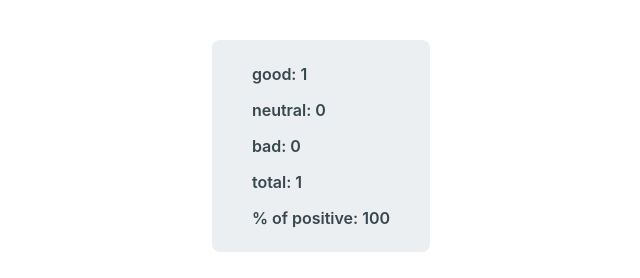
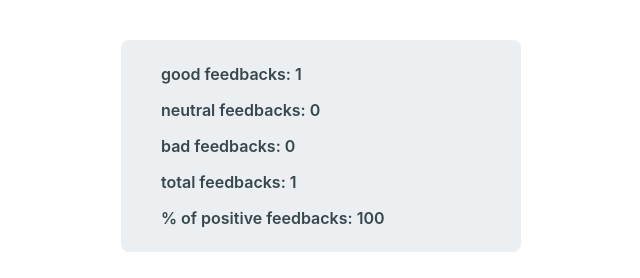
Before and after one commit to 45514118/react-hw-02-feedback, a React (Create React App) app: page / in a window 1280 px wide. Both pictures are taken after a click on the button 528 px from the left and 156 px from the top of the page. Shown: the part 290-568 px from the top of the page, without its empty margins (319-959 px from the left). Built offline with nearby package versions, Linux system fonts and the light colour scheme.

Commit message:
small cosmetical fix

```diff
--- a/src/components/statistics/Statistics.jsx
+++ b/src/components/statistics/Statistics.jsx
@@ -4,11 +4,11 @@ export const Statistics = ({ good, neutral, bad, total, positivePercentage }) =>
     return (
         <>
             <StatList>
-                <StatListItem key='1'>good: {good}</StatListItem>
-                <StatListItem key='2'>neutral: {neutral}</StatListItem>
-                <StatListItem key='3'>bad: {bad}</StatListItem>
-                <StatListItem key='4'>total: {total}</StatListItem>
-                <StatListItem key='5'>% of positive: {positivePercentage}</StatListItem>
+                <StatListItem key='1'>good feedbacks: {good}</StatListItem>
+                <StatListItem key='2'>neutral feedbacks: {neutral}</StatListItem>
+                <StatListItem key='3'>bad feedbacks: {bad}</StatListItem>
+                <StatListItem key='4'>total feedbacks: {total}</StatListItem>
+                <StatListItem key='5'>% of positive feedbacks: {positivePercentage}</StatListItem>
             </StatList>
         </>
     )
--- a/src/components/statistics/Statistics.styled.jsx
+++ b/src/components/statistics/Statistics.styled.jsx
@@ -6,7 +6,8 @@ list-style: none;
 display: flex;
 flex-direction: column;
 background-color: #eceff1;
-border-radius: .5rem
+border-radius: .5rem;
+width: 100%
 `;
 export const StatListItem = styled.li`
 margin: 0.5rem;
```
